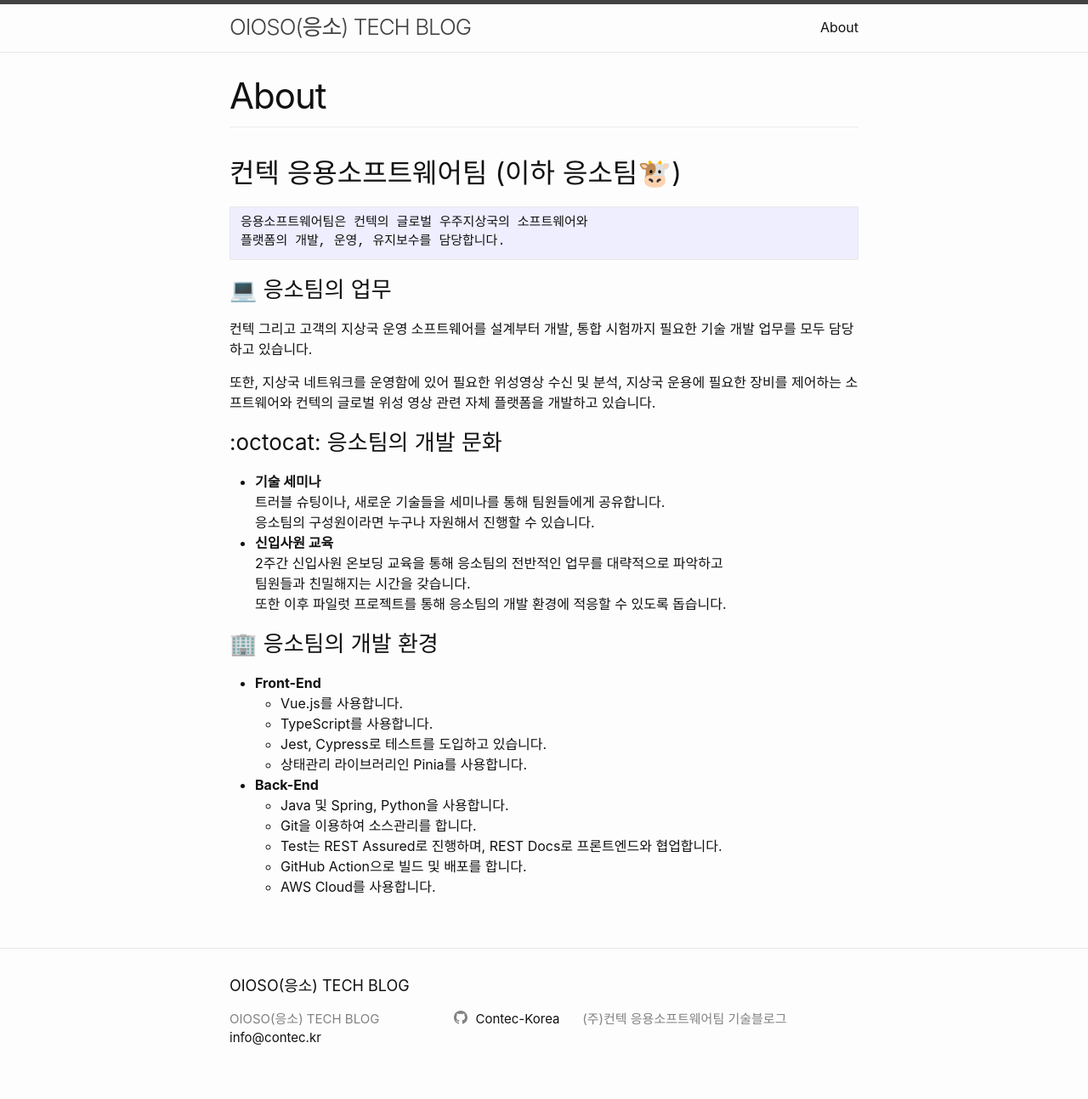
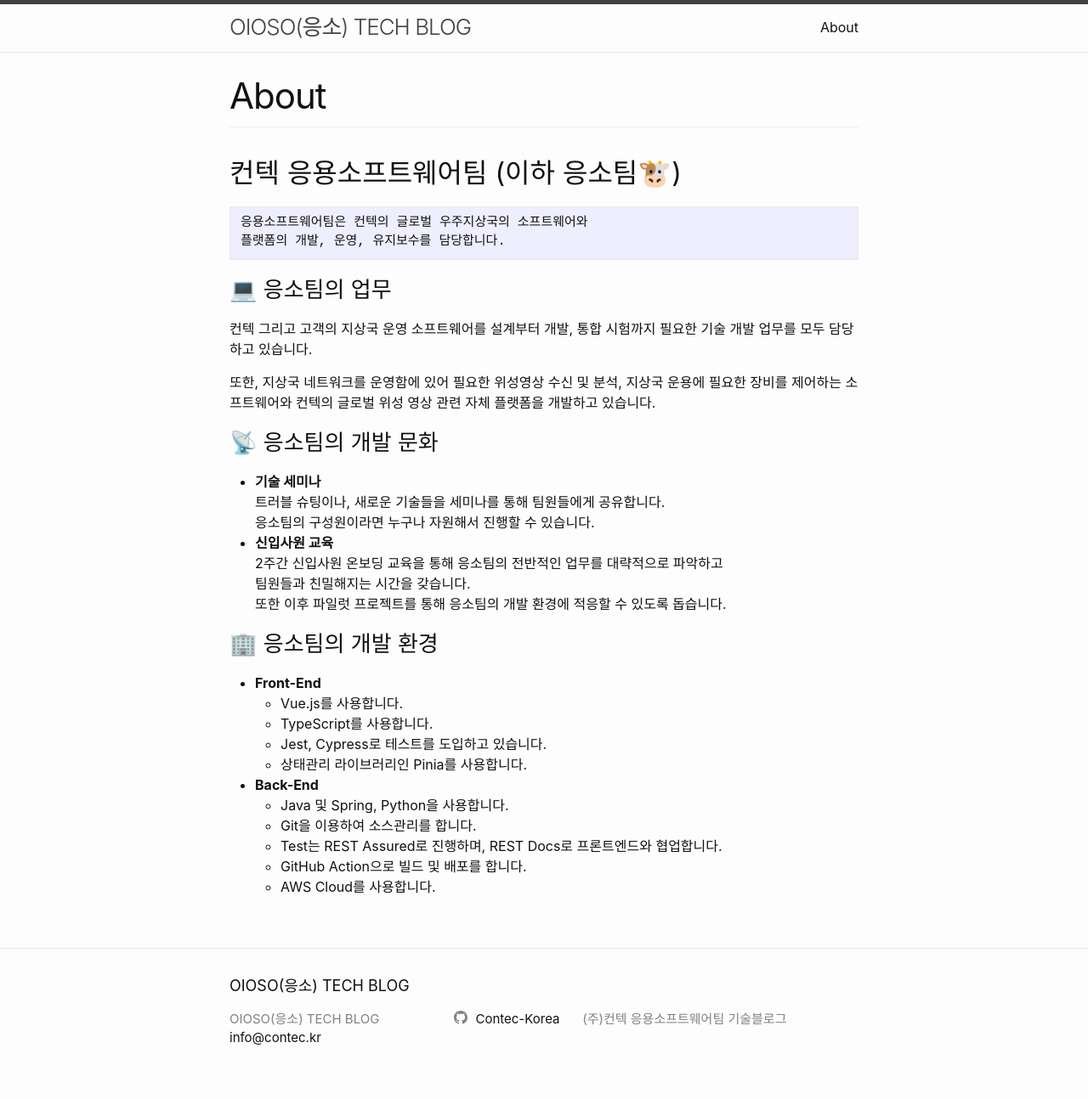
Before and after one commit to Contec-Korea/oioso.github.io, a Jekyll site: the page built from about.markdown, in a window 1280 px wide. Shown: the whole page at 85% size. Built offline with Jekyll 4.4.1, drawn with Linux system fonts in a browser that asks for light colours; emoji names are drawn with the system emoji font; some of the changed lines change nothing that is shown.

Commit message:
fix: 안나오는 이모지 변경

```diff
--- a/about.markdown
+++ b/about.markdown
@@ -16,7 +16,7 @@
 
 또한, 지상국 네트워크를 운영함에 있어 필요한 위성영상 수신 및 분석, 지상국 운용에 필요한 장비를 제어하는 소프트웨어와 컨텍의 글로벌 위성 영상 관련 자체 플랫폼을 개발하고 있습니다.
 
-### :octocat: 응소팀의 개발 문화
+### 📡 응소팀의 개발 문화
 - **기술 세미나**
   트러블 슈팅이나, 새로운 기술들을 세미나를 통해 팀원들에게 공유합니다.
   응소팀의 구성원이라면 누구나 자원해서 진행할 수 있습니다.
```
